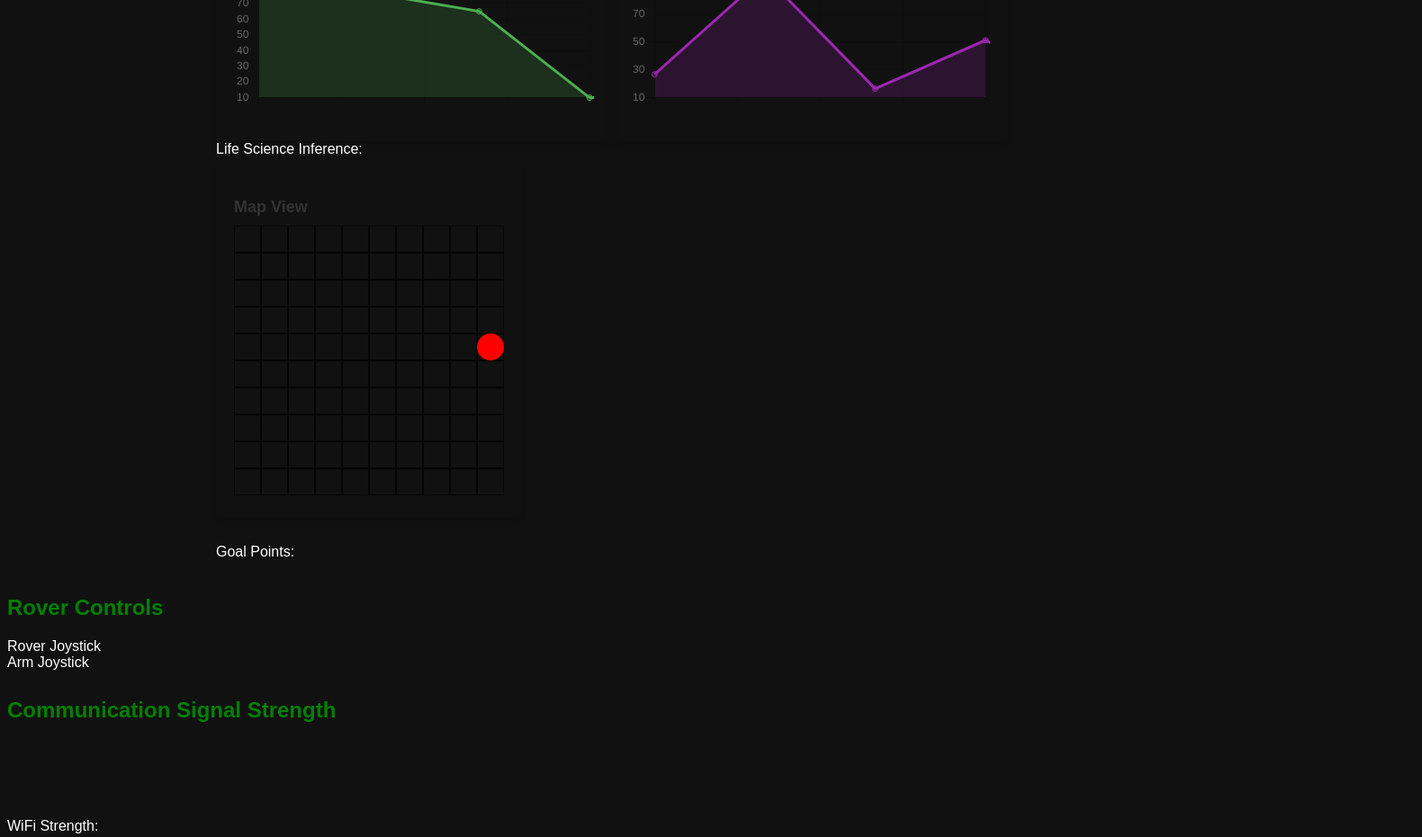
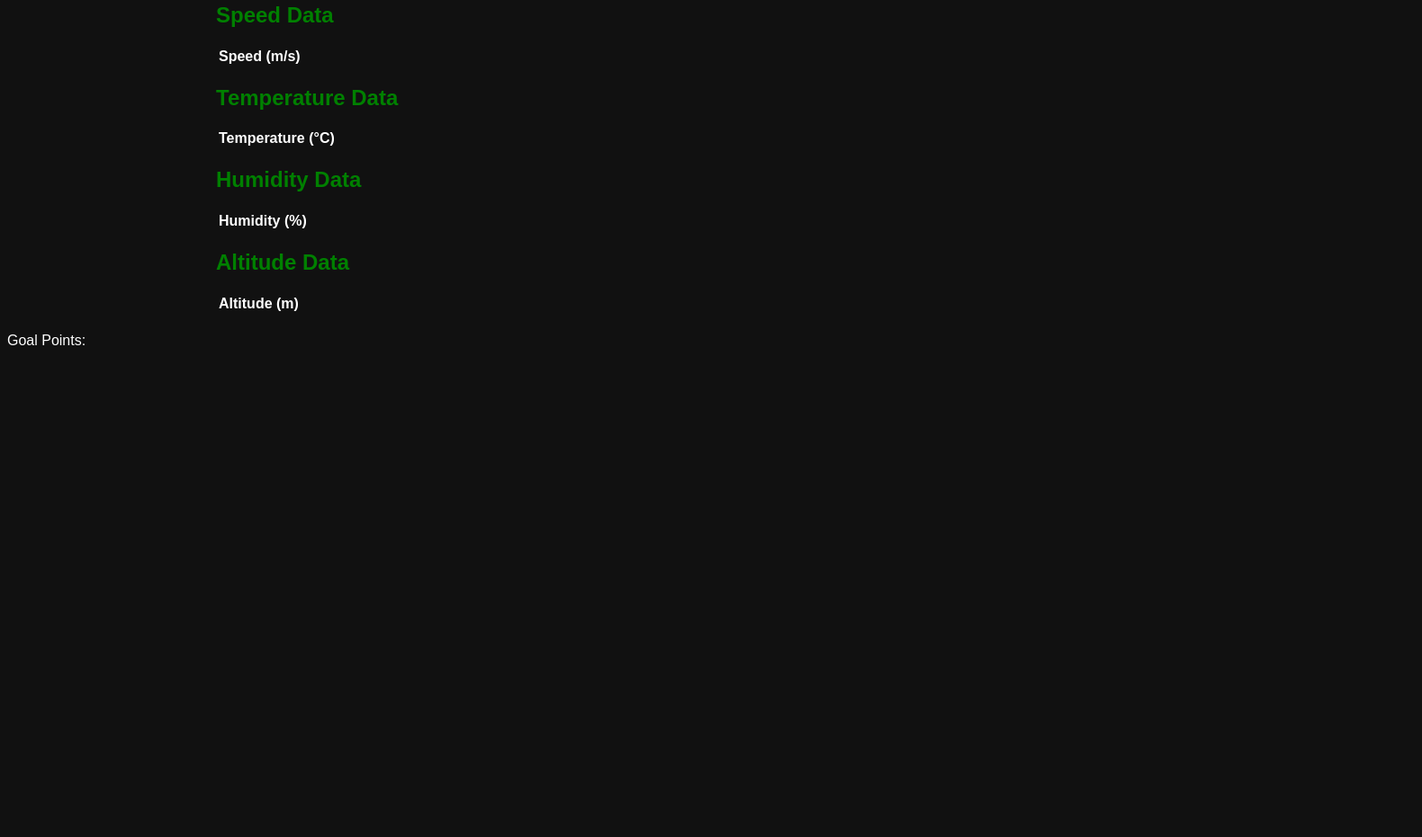
Before and after one commit to aswarthm/rover-website-cap, a plain HTML site: page index.html in a window 1280 px wide. Shown: the part 941-1872 px from the top of the page at 90% size, 1580 px wide, since content can reach past the window. After the commit the page ends 1337 px from the top, so only its background shows below. Drawn offline with nearby package versions, Linux system fonts and the light colour scheme.

Commit message:
Update index.html
newnew

```diff
--- a/index.html
+++ b/index.html
@@ -8,6 +8,12 @@
 <script src="https://cdn.jsdelivr.net/npm/chart.js"></script>
 </head>
 <body>
+    <nav class="navbar">
+        <div class="navbar-brand" style="align-items: center;">ASTRA ROBOTICS</div>
+        <ul class="navbar-links">
+
+        </ul>
+    </nav>
 <div class="container">
     <div class="camera-feed">
         <h2>Camera Feeds</h2>
@@ -24,7 +30,7 @@
                 <h2>Battery Chart</h2>
                 <canvas id="batteryChart" width="400" height="200"></canvas>
             </div>
-            <br><br>
+
             <div class="chart-container">
                 <h2>Temperature Chart</h2>
                 <canvas id="temperatureChart" width="400" height="200"></canvas>
@@ -37,32 +43,81 @@
             <canvas id="altitudeChart" width="400" height="200"></canvas>
         </div>
 
+
         <!-- Humidity Chart -->
         <div class="chart-container">
             <h2>Humidity Chart</h2>
             <canvas id="humidityChart" width="400" height="200"></canvas>
         </div>
-            <div id="life">Life Science Inference: </div>
+        <div class="chart-container">
+            <h2>Map View</h2>
+            <canvas id="mapCanvas" width="300" height="300"></canvas>
+        </div>
+    </div>
+    <div class="container1">
+        <div class="speed-table">
+            <h2>Speed Data</h2>
+            <table id="speedDataTable">
+                <thead>
+                    <tr>
+                        <th>Speed (m/s)</th>
+                    </tr>
+                </thead>
+                <tbody>
+                    <!-- Data rows will be dynamically added here -->
+                </tbody>
+            </table>
+        </div>
+        <div class="temperature-table">
+            <h2>Temperature Data</h2>
+            <table id="temperatureDataTable">
+                <thead>
+                    <tr>
+                        <th>Temperature (°C)</th>
+                    </tr>
+                </thead>
+                <tbody>
+                    <!-- Data rows will be dynamically added here -->
+                </tbody>
+            </table>
+        </div>
+        <div class="humidity-table">
+            <h2>Humidity Data</h2>
+            <table id="humidityDataTable">
+                <thead>
+                    <tr>
+                        <th>Humidity (%)</th>
+                    </tr>
+                </thead>
+                <tbody>
+                    <!-- Data rows will be dynamically added here -->
+                </tbody>
+            </table>
+        </div>
+        <div class="altitude-table">
+            <h2>Altitude Data</h2>
+            <table id="altitudeDataTable">
+                <thead>
+                    <tr>
+                        <th>Altitude (m)</th>
+                    </tr>
+                </thead>
+                <tbody>
+                    <!-- Data rows will be dynamically added here -->
+                </tbody>
+            </table>
+        </div>
+    </div>
+    </div>
 
-                <div class="chart-container">
-                    <h2>Map View</h2>
-                    <canvas id="mapCanvas" width="300" height="300"></canvas>
-                </div>
-            </div>
             <div id="goal-points">Goal Points: </div>
 
 
     </div>
-    <div class="controls">
-        <h2>Rover Controls</h2>
-        <div id="rover-control">Rover Joystick</div>
-        <div id="arm-control">Arm Joystick</div>
-    </div>
-    <div class="signal-strength">
-        <h2>Communication Signal Strength</h2>
-        <div id="wifi-strength">WiFi Strength: <canvas id="wifiChart" width="200" height="100"></canvas></div>
-    </div>
+
 </div>
+
+
 
 <script src="script.js"></script>
 </body>
```
